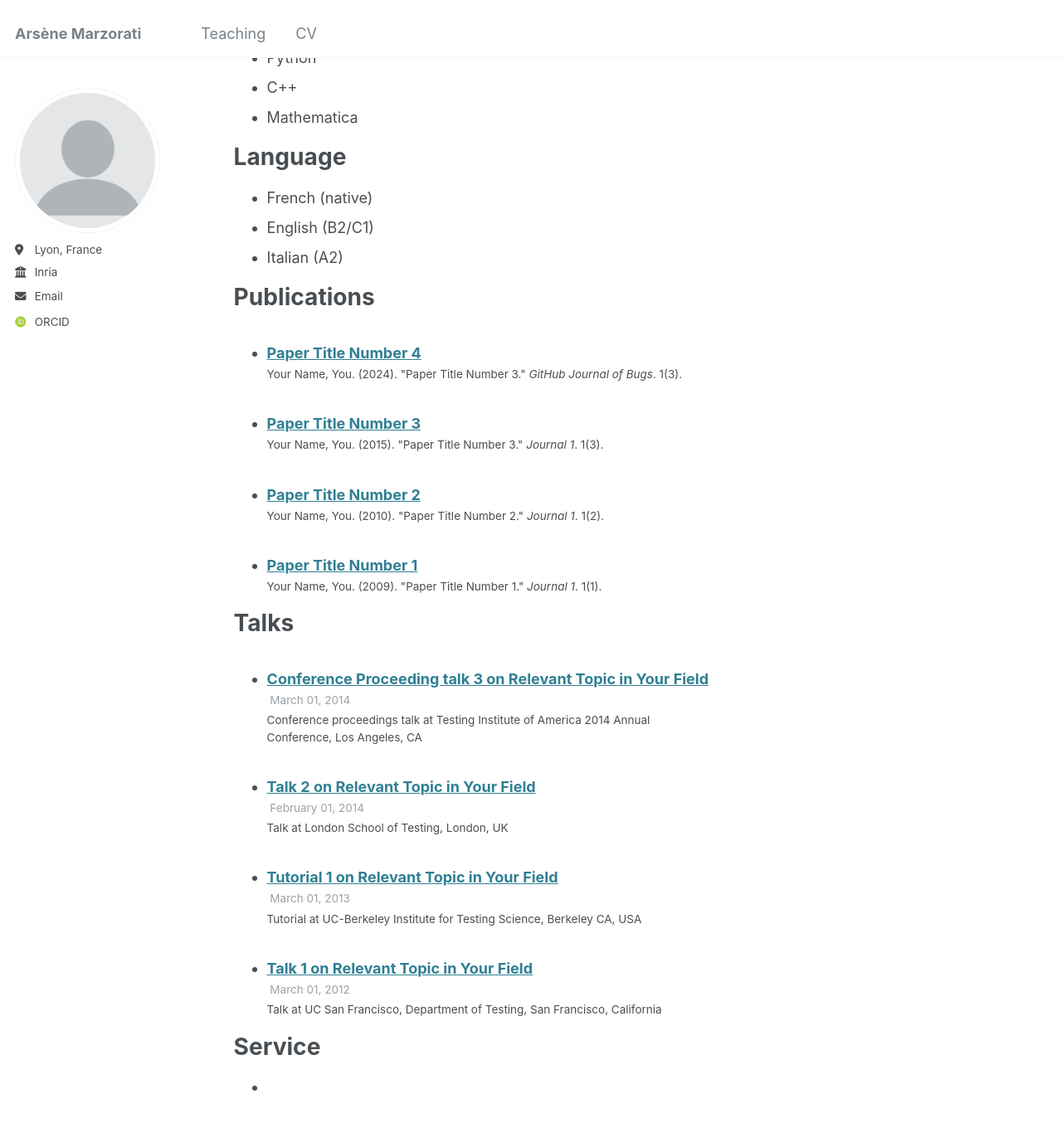
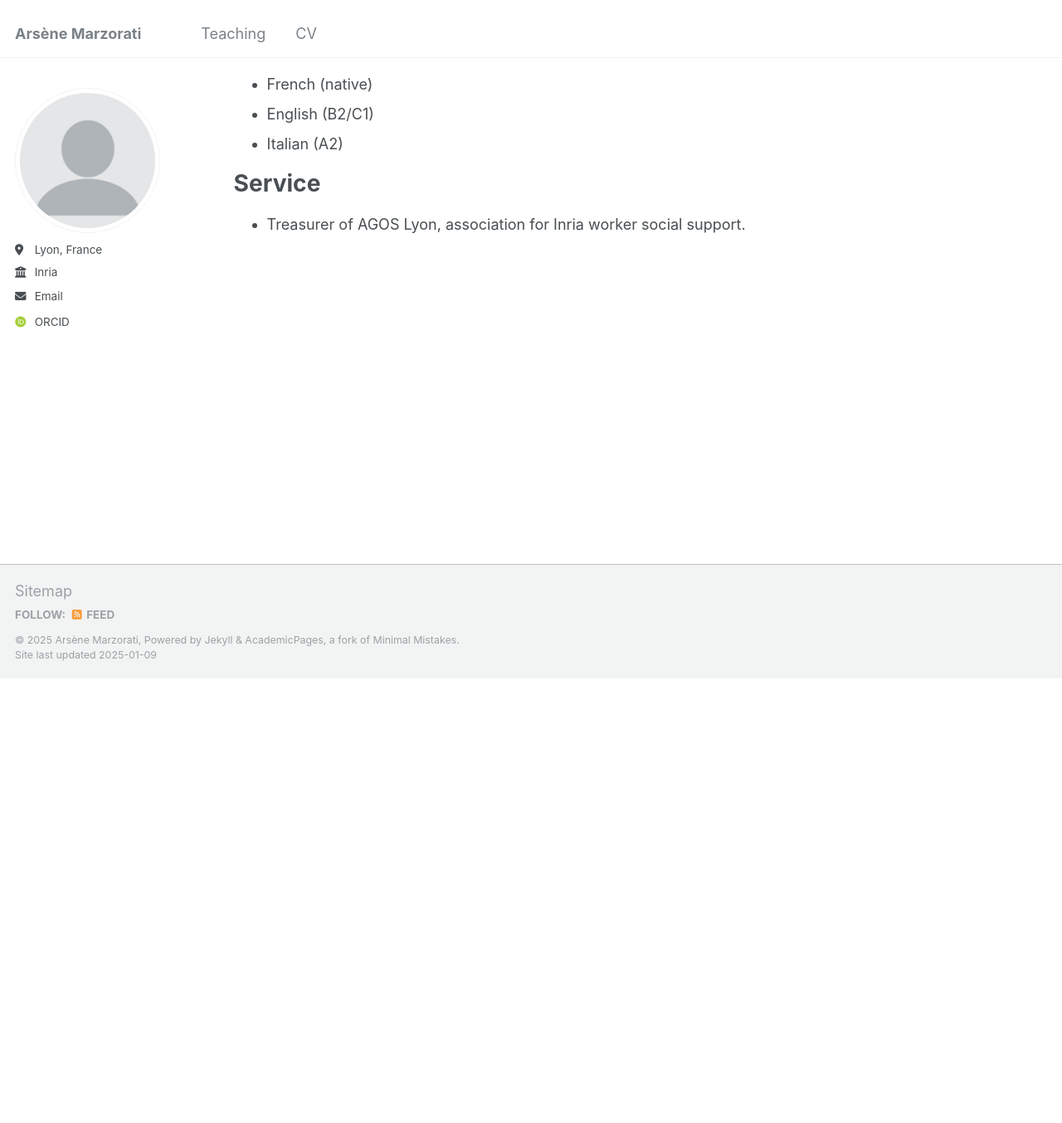
Before and after one commit to arsenemarzorati/arsenemarzorati.github.io, a Jekyll site: the page built from _pages/cv.md, in a window 1280 px wide and 1400 px high, scrolled down 582 px. Shown: the top 1354 px of the window at 83% size. Built offline with Jekyll 4.4.1, drawn with Linux system fonts in a browser that asks for light colours; some web fonts are replaced; some of the changed text lies outside the part shown.

Commit message:
'Modifications structure'

```diff
--- a/_pages/cv.md
+++ b/_pages/cv.md
@@ -15,12 +15,11 @@ Education
 * M.S. in Mathematical Engineering, [Politecnico di Milano](https://www.polimi.it/en/), 2020-2022
 * B.S. & M.S. in *General* Engineering (Mathematics, Physics, Mechanics...), [Centrale Lyon](https://www.ec-lyon.fr/en) 2018-2022
 
-Teaching
+[Teaching]()
 ======
-  <ul>{% for post in site.teaching reversed %}
-    {% include archive-single-cv.html %}
-  {% endfor %}</ul>
-
+*
+*
+*
 
 Skills
 ======
@@ -35,19 +34,6 @@ Language
 * English (B2/C1)
 * Italian (A2)
 
-Publications
-======
-  <ul>{% for post in site.publications reversed %}
-    {% include archive-single-cv.html %}
-  {% endfor %}</ul>
-
-Talks
-======
-  <ul>{% for post in site.talks reversed %}
-    {% include archive-single-talk-cv.html  %}
-  {% endfor %}</ul>
-
-
 Service
 ======
-*
+* Treasurer of AGOS Lyon, association for Inria worker social support.
--- a/_talks/2012-03-01-talk-1.md
+++ /dev/null
@@ -1,11 +0,0 @@
----
-title: "Talk 1 on Relevant Topic in Your Field"
-collection: talks
-type: "Talk"
-permalink: /talks/2012-03-01-talk-1
-venue: "UC San Francisco, Department of Testing"
-date: 2012-03-01
-location: "San Francisco, California"
----
-
-This is a description of your talk, which is a markdown file that can be all markdown-ified like any other post. Yay markdown!
--- a/_talks/2013-03-01-tutorial-1.md
+++ /dev/null
@@ -1,13 +0,0 @@
----
-title: "Tutorial 1 on Relevant Topic in Your Field"
-collection: talks
-type: "Tutorial"
-permalink: /talks/2013-03-01-tutorial-1
-venue: "UC-Berkeley Institute for Testing Science"
-date: 2013-03-01
-location: "Berkeley CA, USA"
----
-
-[More information here](http://exampleurl.com)
-
-This is a description of your tutorial, note the different field in type. This is a markdown files that can be all markdown-ified like any other post. Yay markdown!
--- a/_talks/2014-02-01-talk-2.md
+++ /dev/null
@@ -1,13 +0,0 @@
----
-title: "Talk 2 on Relevant Topic in Your Field"
-collection: talks
-type: "Talk"
-permalink: /talks/2014-02-01-talk-2
-venue: "London School of Testing"
-date: 2014-02-01
-location: "London, UK"
----
-
-[More information here](http://example2.com)
-
-This is a description of your talk, which is a markdown files that can be all markdown-ified like any other post. Yay markdown!
--- a/_talks/2014-03-01-talk-3.md
+++ /dev/null
@@ -1,11 +0,0 @@
----
-title: "Conference Proceeding talk 3 on Relevant Topic in Your Field"
-collection: talks
-type: "Conference proceedings talk"
-permalink: /talks/2014-03-01-talk-3
-venue: "Testing Institute of America 2014 Annual Conference"
-date: 2014-03-01
-location: "Los Angeles, CA"
----
-
-This is a description of your conference proceedings talk, note the different field in type. You can put anything in this field.
```
Also changed, not shown: _talks/talks.md (added, +38 -0 lines), _teaching/AMLA-en.md (deleted, +0 -11 lines), _teaching/math3-en.md (deleted, +0 -11 lines), _teaching/statistics-pour-info-en.md (deleted, +0 -11 lines), _teaching/teaching.md (added, +28 -0 lines).
